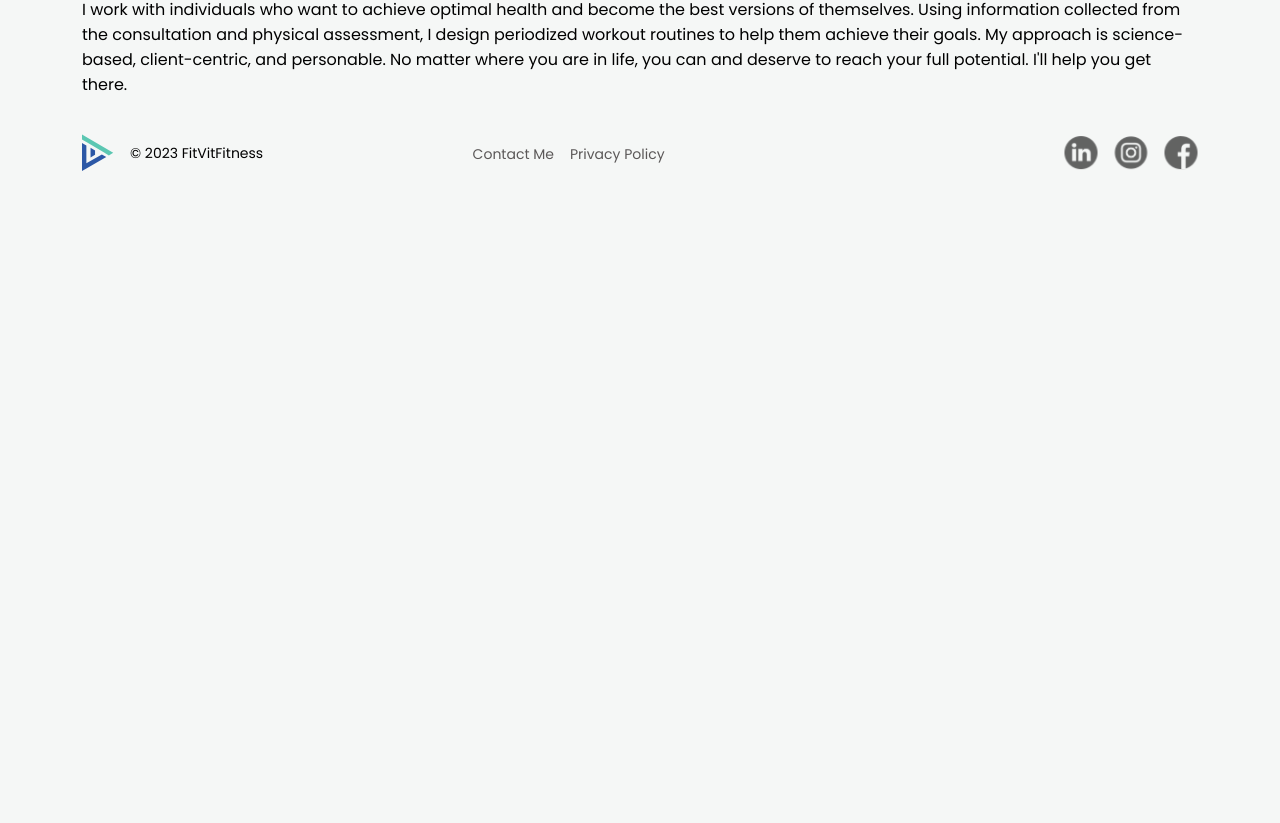
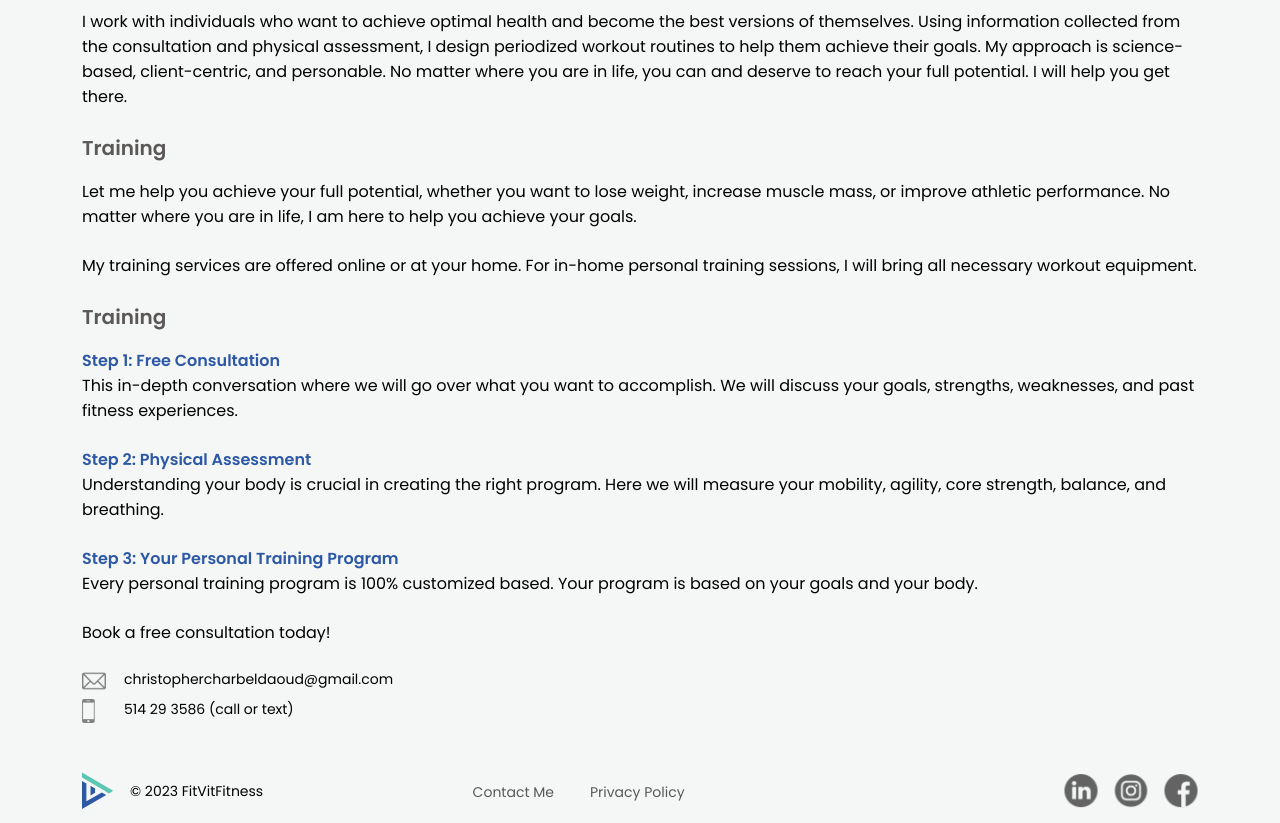
Before and after one commit to JGSolutions/fitvitfitness, a Next.js app: page /personal-training in a window 1280 px wide. Shown: the part 437-1260 px from the top of the page. Before the commit the page ends 800 px from the top, so only its background shows below. Built offline with nearby package versions, Linux system fonts and the light colour scheme.

Commit message:
added content

```diff
--- /dev/null
+++ b/components/contact/Contact.module.css
@@ -0,0 +1,16 @@
+.contactInfo {
+    margin-top: var(--padding-large);
+    display: flex;
+    flex-direction: column;
+    gap: var(--padding-xs);
+}
+
+.contactDetails {
+    display: flex;
+    gap: var(--padding-xs);
+    font-size: var(--fs-sm);
+}
+
+.icon {
+    width: 36px;
+}
--- /dev/null
+++ b/components/contact/contact.tsx
@@ -0,0 +1,22 @@
+import styles from "./Contact.module.css";
+import Image from 'next/image'
+
+export default function Contact() {
+	return (
+		<div className={styles.contactInfo}>
+			<div className={styles.contactDetails}>
+				<div className={styles.icon}>
+					<Image src="/email.svg" width={24} height={24} alt="email" />
+				</div>
+				<p>christophercharbeldaoud@gmail.com</p>
+			</div>
+
+			<div className={styles.contactDetails}>
+				<div className={styles.icon}>
+					<Image src="/cell.svg" width={13} height={24} alt="cell phone" />
+				</div>
+				<p>514 29 3586 (call or text)</p>
+			</div>
+		</div>
+	);
+}
--- a/pages/personal-training/index.tsx
+++ b/pages/personal-training/index.tsx
@@ -4,6 +4,7 @@ import utilStyles from '../../styles/Utils.module.css'
 import Header from '../../components/header/header';
 import Footer from '../../components/footer/footer';
 import PageHeaderSolid from '../../components/page-header-solid/page-header-solid';
+import Contact from '../../components/contact/contact';
 
 export default function PersonalTraining() {
     return (
@@ -22,9 +23,40 @@ export default function PersonalTraining() {
                     <p className={utilStyles.textParagraph}>
                         I work with individuals who want to achieve optimal health and become the best versions of
                         themselves. Using information collected from the consultation and physical assessment, I design
-                        periodized workout routines to help them achieve their goals. My approach is science-based, client-centric, and personable. No matter where you are in life, you can and deserve to reach your full potential. I'll help you get there.
+                        periodized workout routines to help them achieve their goals. My approach is science-based, client-centric, and personable. No matter where you are in life, you can and deserve to reach your full potential. I will help you get there.
                     </p>
 
+                    <h2 className={utilStyles.h2}>Training</h2>
+
+                    <p className={utilStyles.textParagraph}>
+                        Let me help you achieve your full potential, whether you want to lose weight, increase muscle mass, or improve athletic performance. No matter where you are in life, I am here to help you achieve your goals.
+                    </p>
+                    <p className={utilStyles.textParagraph}>
+                        My training services are offered online or at your home. For in-home personal training sessions, I will bring all necessary workout equipment.
+                    </p>
+
+                    <h3 className={utilStyles.h2}>Training</h3>
+
+                    <h3 className={utilStyles.h3}>Step 1: Free Consultation</h3>
+                    <p className={utilStyles.textParagraph}>
+                        This in-depth conversation where we will go over what you want to accomplish. We will discuss your goals, strengths, weaknesses, and past fitness experiences.
+                    </p>
+
+                    <h3 className={utilStyles.h3}>Step 2: Physical Assessment</h3>
+                    <p className={utilStyles.textParagraph}>
+                        Understanding your body is crucial in creating the right program. Here we will measure your mobility, agility, core strength, balance, and breathing.
+                    </p>
+
+                    <h3 className={utilStyles.h3}>Step 3: Your Personal Training Program</h3>
+                    <p className={utilStyles.textParagraph}>
+                        Every personal training program is 100% customized based. Your program is based on your goals and your body.
+                    </p>
+
+                    <div>
+                        Book a free consultation today!
+                    </div>
+
+                    <Contact/>
                 </div>
             </main>
 
--- a/pages/personal-training/personal-training.module.css
+++ b/pages/personal-training/personal-training.module.css
@@ -1,3 +1,4 @@
 .main {
-    margin-top: 24px;
+    margin-top: var(--padding-xlarge);
+    margin-bottom: var(--padding-xlarge);
 }
--- a/styles/Utils.module.css
+++ b/styles/Utils.module.css
@@ -13,7 +13,7 @@
 .menuOptions {
     list-style: none;
     display: flex;
-    gap: var(--padding-medium);
+    gap: var(--padding-xlarge);
 }
 
 .menuOptions a {
@@ -33,3 +33,9 @@
 	font-weight: var(--fw-bold);
     margin-bottom: var(--padding-medium);
 }
+
+.h3 {
+	color: var(--primary);
+	font-size: var(--fs-reg);
+	font-weight: var(--fw-bold);
+}
```
Also changed, not shown: pages/about/about.module.css (+0 -17 lines), pages/about/index.tsx (+2 -15 lines).
